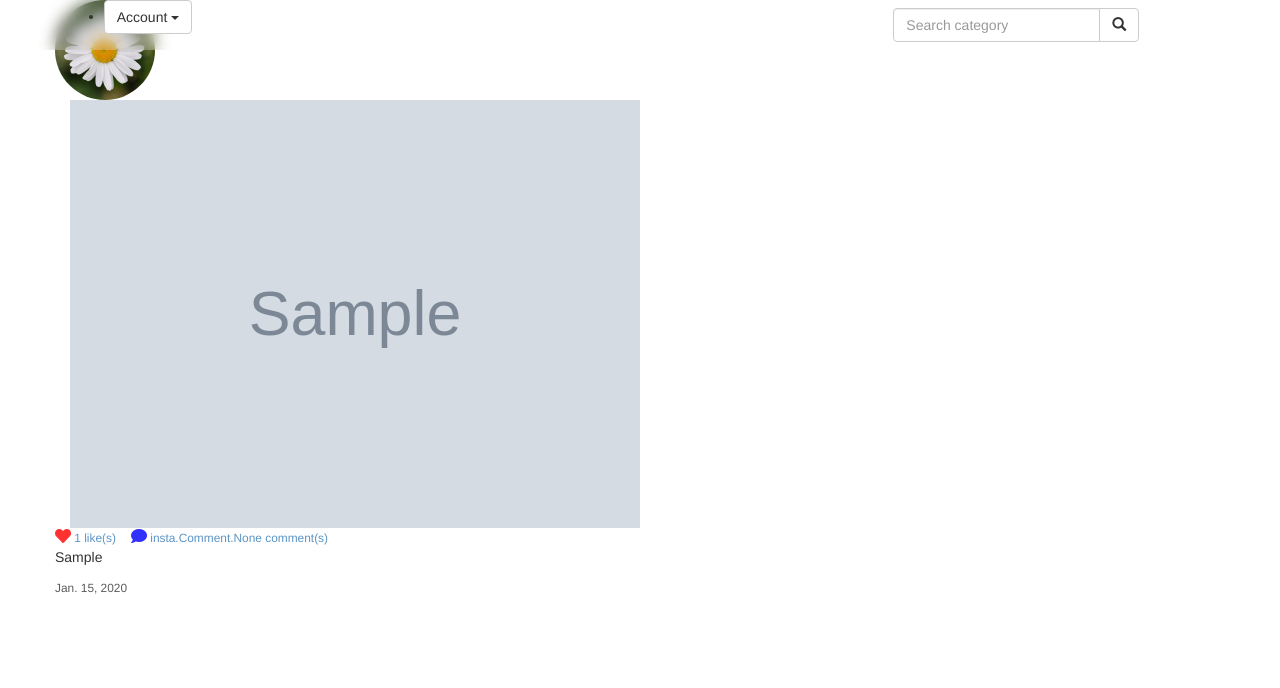
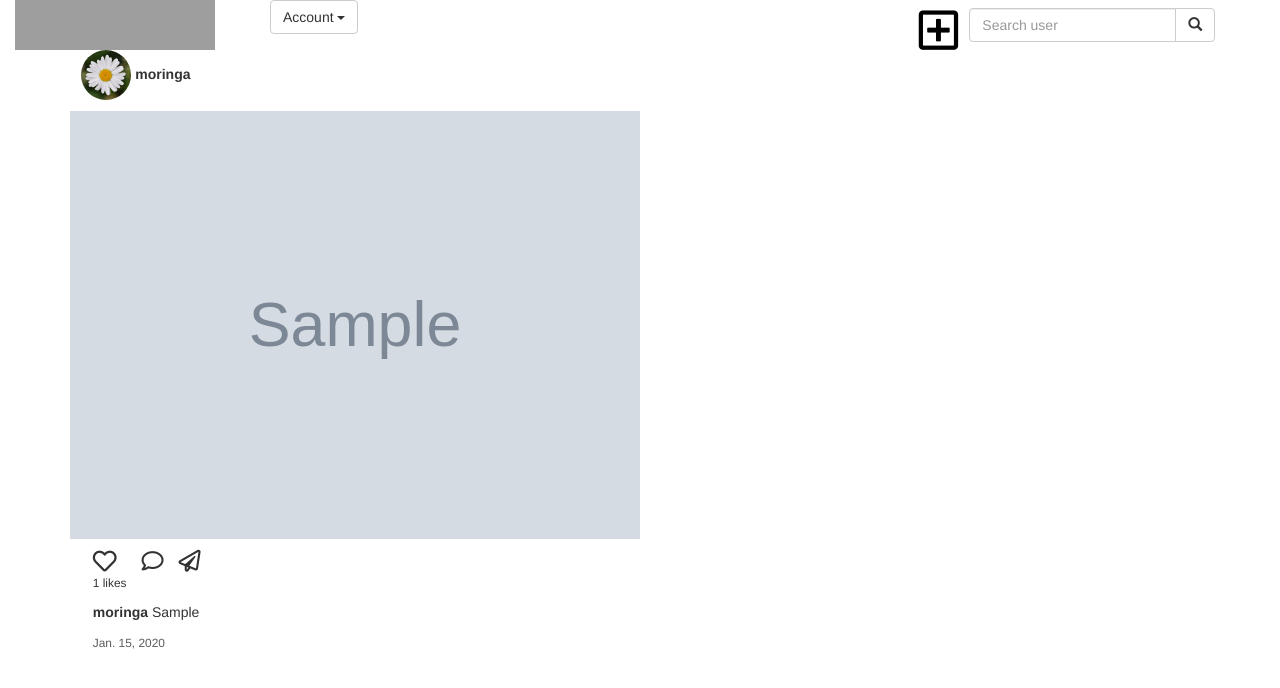
Before and after one commit to paulinenanzala19/instagram, a Django app: page / in a window 1280 px wide. Shown: the top 688 px of the page. Run offline with Django 4.2, Linux system fonts and the light colour scheme; a user stored in the database is signed in; data comes from the database, SQL or seed files in the repository; tables that the repository leaves empty hold one stand-in row (values such as "Sample post"); grey boxes marked "Sample" are stand-in pictures; some libraries are stand-ins or nearby versions; some web fonts are replaced; grey boxes are pictures that could not be loaded.

Commit message:
amending user profile

```diff
--- a/insta/templates/base.html
+++ b/insta/templates/base.html
@@ -20,9 +20,8 @@
     <link rel="preconnect" href="https://fonts.gstatic.com" crossorigin>
     <link href="https://fonts.googleapis.com/css2?family=Playfair+Display:ital,wght@1,500&display=swap" rel="stylesheet">
 
-    <link rel="stylesheet" href="https://cdnjs.cloudflare.com/ajax/libs/font-awesome/5.13.1/css/all.min.css">
-    <!-- <link rel="stylesheet" href="https://use.fontawesome.com/releases/v5.4.1/css/all.css"
-    integrity="sha384-5sAR7xN1Nv6T6+dT2mhtzEpVJvfS3NScPQTrOxhwjIuvcA67KV2R5Jz6kr4abQsz" crossorigin="anonymous"> -->
+    <link rel="stylesheet" href="https://use.fontawesome.com/releases/v5.4.1/css/all.css"
+    integrity="sha384-5sAR7xN1Nv6T6+dT2mhtzEpVJvfS3NScPQTrOxhwjIuvcA67KV2R5Jz6kr4abQsz" crossorigin="anonymous">
   {% endblock %}
 
 </head>
--- a/insta/templates/index.html
+++ b/insta/templates/index.html
@@ -1,57 +1,55 @@
 {%extends 'base.html'%}
-{% load bootstrap3 %}
+
 
 
 {% block content %}
 {{block.super}}
-<div class="container justify-content-center">
+<div class="container justify-content-center" style="margin-top:50px ;">
     {% for post in posts %}
     <article class="card mt-3 card-custom hovered-tweet">
         <div style="word-break: break-all;">
-            <div class=" card-header pb-2 row m-0" style="margin-right: 0 !important;">
+            <div class=" card-header pb-2 row m-0" style="margin-left:1% !important; margin-bottom: 1%;">
                 <div style="padding-left: 0px !important;" class="col-4 no-padding d-flex align-items-center">
                 {% if user.profile.pic%}
-                <img src="../../media/{{user.profile.pic}}" alt="{{ post.user}}" height="100px" width="100px" style="border-radius: 50%;">
+                <img src="../../media/{{user.profile.pic}}" alt="{{ post.user}}" height="50px" width="50px" style="border-radius: 50%;">
                 {% else %}
-                <img src="../../media/images/flower5.jpg" alt="{{ post.user}}" height="100px" width="100px" style="border-radius: 50%;">
+                <img src="../../media/images/flower5.jpg" alt="{{ post.user}}" height="50px" width="50px" style="border-radius: 50%;">
                 {% endif %}
+                <strong>{{ post.user}}</strong>
                 </div>
-                <!-- <div class="col-sm-10 col-md-4 text-center">
-                {% if user.profile.pic%}
-                <img src="../../media/{{user.profile.pic}}" alt="" height="180px" width="180px" class="profile-pic">
-                {% else %}
-                <img src="../../media/images/flower5.jpg" alt="" height="180px" width="180px" class="profile-pic">
-                {% endif %}
-                <p>{{ post.user}}</p>
-            </div> -->
 
             </div>
             <div class="card-body mb-2 align-items-center">
                 <a href="">
                     <img src="{{ post.image.url }}" alt="" class="img-responsive" width="50%">
-                    <!-- <p class="mb-4">
-                        {{ post.caption }}
-                    </p> -->
+
                 </a>
-                <div class="card-footer row">
-                    <div class="col-6" style="display: flex;">
+                <div class="card-footer row" style="margin-left:2%;">
+                    <div class="col-6" style="display: flex; margin-top: 1%;">
                         <small style="opacity: 0.8; color: rgba(255, 255, 255, 0.1) !important;">
                             <!-- Like Buttons Here -->
                             <a href="{% url 'likes' post.pk %}">
-                                <i style="color: red; font-size: 16px;" class="fa fa-heart"></i>
-                                {{post.likes}} like(s)
+                            <span class="info" style="color:black ;"><i class="far fa-heart fa-2x" ></i></span>
+                                <!-- <i style="color: red; font-size: 20px;" class="fa fa-heart"></i> -->
+                                <p style="color: black;">{{post.likes}} likes</p>
+                            </a>
+
+                        </small>
+                        <small style="opacity: 0.8; margin-left:15px; color: rgba(255, 255, 255, 0.1) !important;">
+                            <a href="">
+                                <i style=" font-size: 22px; color:black;" class="far fa-comment"></i>
+
                             </a>
                         </small>
                         <small style="opacity: 0.8; margin-left:15px; color: rgba(255, 255, 255, 0.1) !important;">
                             <a href="">
-                                <i style=" font-size: 16px; color: blue;" class="fa fa-comment"></i>
-                                {{ post.comments }} comment(s)
+                                <i style=" font-size: 22px; color:black;" class="far fa-paper-plane"></i>
                             </a>
                         </small>
 
                     </div>
                     <div>
-                        <p class="mb-4">
+                        <p class="mb-4"><b>{{post.user}}</b>
                             {{ post.caption }}
                         </p>
                     </div>
--- a/insta/templates/navbar.html
+++ b/insta/templates/navbar.html
@@ -8,18 +8,16 @@
 
 </head>
 <body>
-    <nav class="navbar navbar-inverse" style="background-color:rgba(255, 255, 255, .15); border:none; position: fixed; top:0; height: 25px;margin-bottom: 2%; width: 100%; box-shadow: 8px; backdrop-filter: blur(8px); z-index: 1;">
+    <nav class="navbar navbar-inverse" style="background-color:rgba(255, 255, 255, .15); border:none; position: fixed; top:0; height: 25px;margin-bottom: 10%; width: 100%;">
     <div class="container-fluid">
       <div class="navbar-header">
-
-        <a class="navbar-brand" style="color:black ; font-size:25px;" href=""><i class="fa-brands fa-instagram"></i>
-</a>
+        <img  style="height: 50px; width: 200px;"src="https://encrypted-tbn0.gstatic.com/images?q=tbn:ANd9GcQzFj87v7cdZAMuQzMol5zsNpdwU87kaGE270YOjLf8vIklU9dfvQnZ_yKE5AiLvgttPA&usqp=CAU" alt="" srcset="">
       </div>
 
       <!-- Adding a search form  -->
       <div class="col-sm-6 col-md-6">
             {% if user.is_authenticated %}
-            <ul>
+            <ul style="list-style-type:none ;">
               <li class="dropdown">
                 <a href="#" class="dropdown-toggle btn btn-default" data-toggle="dropdown" role="button" aria-expanded="false">Account
                           <span class="caret"></span>
@@ -47,14 +45,23 @@
             </li>
 
             {% endif %}
+
+            <!-- <ul class="navbar-nav" style="margin-top: 15px; font-size: medium;">
+        <a class="nav-item nav-link ml-4" href="{%url 'create_post'%}" style="color: rgb(18, 18, 224);" ><i class="fas fa-plus"></i>New Post</a>
+      </ul> -->
           </div>
 
       <div class="col-sm-4 col-md-4 navbar-right">
+        <div>
+          <ul class="navbar-nav" style="font-size:45px; margin-right: 3%;">
+            <a class="nav-item nav-link ml-4" href="{%url 'create_post'%}" style="color:black;margin: 1%;" ><i class="far fa-plus-square"></i></a>
+          </ul>
+        </div>
 
         <form class="navbar-form" role="search" action="">
 
           <div class="input-group">
-            <input type="text" class="form-control" placeholder="Search category" name="image">
+            <input type="text" class="form-control" placeholder="Search user" name="image">
             <div class="input-group-btn">
               <button class="btn btn-default" type="submit"><i class="glyphicon glyphicon-search"></i></button>
             </div>
@@ -62,6 +69,7 @@
 
         </form>
       </div>
+
     </div>
   </nav>
       <!-- search form end -->
--- a/insta/urls.py
+++ b/insta/urls.py
@@ -2,7 +2,6 @@
 from django.urls import path,include
 from django.conf import settings
 from .views import *
-from django.conf import settings
 from django.conf.urls.static import static
 from users import views as user_views
 
@@ -10,6 +9,7 @@
 urlpatterns=[
     path('',views.home, name='home'),
     path('<int:pk>',views.likes, name='likes'),
+    path('create_post/',views.create_post,name='create_post'),
 
 
 ]
--- a/insta/views.py
+++ b/insta/views.py
@@ -77,6 +77,22 @@
         else:
             return False
 
+@login_required(login_url='/accounts/login/')
+def create_post(request):
+    current_user = request.user
+
+    if request.method == 'POST':
+        form = UpdateForm(request.POST,request.FILES)
+        if form.is_valid():
+            p_form = form.save(commit=False)
+            p_form.user = current_user
+
+            p_form.save()
+        return redirect('home')
+    else:
+        form = UpdateForm()
+    return render(request,'newpost.html',{"form":form})
+
 def likes(request,pk):
     post = Post.objects.get(pk=pk)
     post.likes+=1
--- a/users/templates/django_registration/registration_form.html
+++ b/users/templates/django_registration/registration_form.html
@@ -14,7 +14,8 @@
       <div class="panel panel-default">
 
         <div class="panel-heading">
-          <h3 class="text-center">Sign Up</h3>
+        <img  style="height: 50px; width: 200px;"src="https://encrypted-tbn0.gstatic.com/images?q=tbn:ANd9GcQzFj87v7cdZAMuQzMol5zsNpdwU87kaGE270YOjLf8vIklU9dfvQnZ_yKE5AiLvgttPA&usqp=CAU" alt="" srcset="">
+
         </div>
         <div class="panel-body">
 
--- a/users/templates/registration/login.html
+++ b/users/templates/registration/login.html
@@ -15,7 +15,8 @@
       <div class="panel panel-default">
 
         <div class="panel-heading">
-          <h3 class="text-center">Sign In</h3>
+                  <img  style="height: 50px; width: 200px;"src="https://encrypted-tbn0.gstatic.com/images?q=tbn:ANd9GcQzFj87v7cdZAMuQzMol5zsNpdwU87kaGE270YOjLf8vIklU9dfvQnZ_yKE5AiLvgttPA&usqp=CAU" alt="" srcset="">
+
         </div>
         <div class="panel-body">
 
--- a/users/views.py
+++ b/users/views.py
@@ -17,10 +17,10 @@
 
             username = form.cleaned_data.get('username')
             messages.success(request, f' Account for {username} has been created successfully!')
-            return redirect('login')
+            return redirect('home')
     else:
         form = RegistrationForm()
-    return render(request, 'users/registration_form.html', {'form':form})
+    return render(request, 'django_registration/registration_form.html', {'form':form})
 
 def profile(request):
     if request.method == 'POST':
```
Also changed, not shown: users/templates/django_registration/registration_complete.html (+29 -8 lines), insta/migrations/0007_alter_post_title.py (added), media/images/cake.jpeg (added), users/migrations/0004_alter_profile_bio.py (added).
